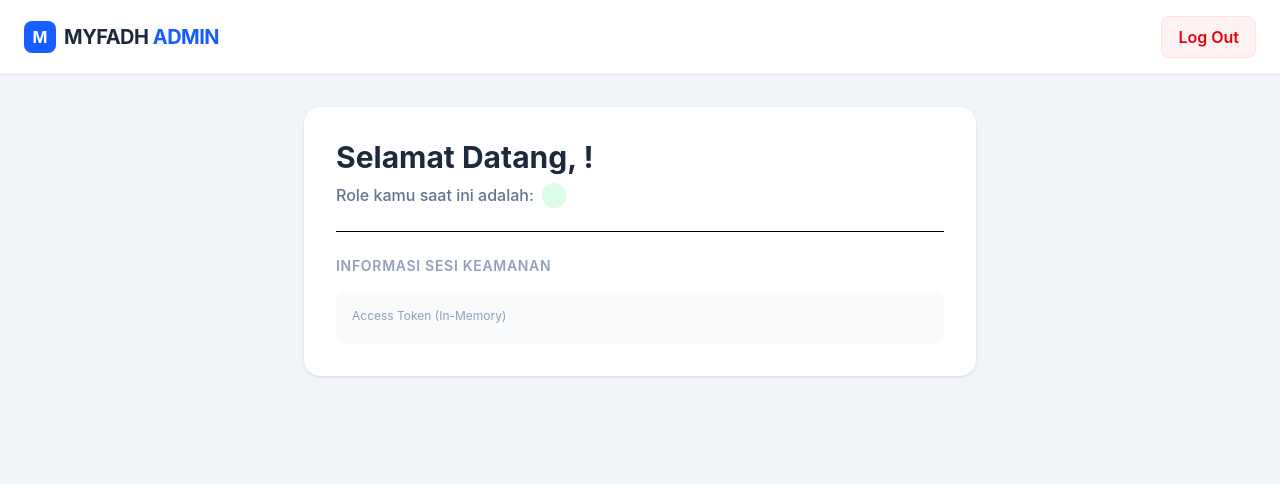
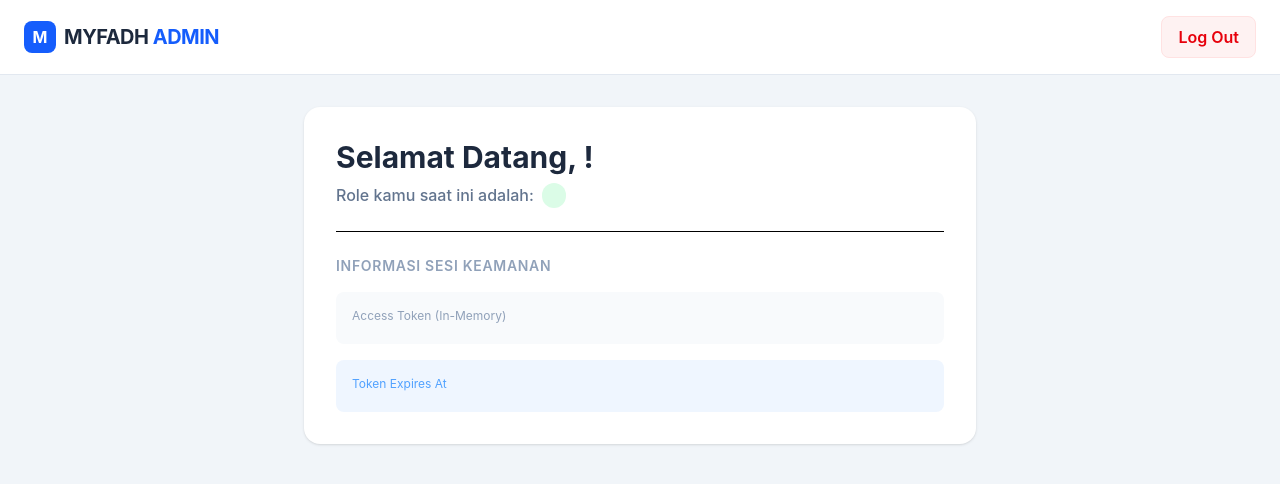
Before and after one commit to afadholi1/login-multi-role, a React app in the folder frontend/: page /dashboard in a window 1280 px wide. Shown: the top 484 px of the page. Built offline with nearby package versions, Linux system fonts and the light colour scheme; no server answers; the HTML template or start-up script is replaced by a standard one.

Commit message:
Feature: Add token expiration display to Dashboard

```diff
--- a/frontend/src/pages/Dashboard.jsx
+++ b/frontend/src/pages/Dashboard.jsx
@@ -7,6 +7,7 @@ import Navbar from "../components/Navbar";
 const Dashboard = () => {
   const [name, setName] = useState("");
   const [token, setToken] = useState("");
+  const [expire, setExpire] = useState("");
   const [role, setRole] = useState("");
   const navigate = useNavigate();
 
@@ -24,9 +25,10 @@ const Dashboard = () => {
       setToken(newToken);
       setName(decoded.username);
       setRole(decoded.role);
+      setExpire(decoded.exp);
     } catch (error) {
       if (error.response) {
-        navigate("/");
+        navigate("/"); // Jika gagal refresh (tidak ada cookie), tendang ke Login
       }
     }
   }, [navigate]);
@@ -36,10 +38,8 @@ const Dashboard = () => {
 
     const fetchData = async () => {
       try {
-        // Panggil fungsi refreshToken kita
         await refreshToken();
       } catch (error) {
-        // Error sudah ditangani di dalam refreshToken (navigate ke "/")
         console.error("Authentication failed", error);
       }
     };
@@ -51,7 +51,7 @@ const Dashboard = () => {
     return () => {
       isMounted = false;
     };
-  }, [refreshToken]); //
+  }, [refreshToken]);
 
   return (
     <div className="min-h-screen bg-slate-100">
@@ -61,6 +61,9 @@ const Dashboard = () => {
           <h1 className="text-3xl font-bold text-slate-800 mb-2">
             Selamat Datang, <span className="text-blue-600">{name}</span>!
           </h1>
+          {/* <p className="text-slate-600">
+            Kamu berhasil login menggunakan sistem JWT yang aman.
+          </p> */}
           <p className="text-slate-500 mb-6 font-medium">
             Role kamu saat ini adalah:
             <span
@@ -83,6 +86,18 @@ const Dashboard = () => {
                   {token}
                 </p>
               </div>
+
+              <div className="bg-blue-50 p-4 rounded-lg">
+                <p className="text-xs text-blue-400 mb-1">Token Expires At</p>
+                {expire && (
+                  <p className="text-sm font-semibold text-blue-700">
+                    {new Date(expire * 1000).toLocaleString("id-ID", {
+                      dateStyle: "medium",
+                      timeStyle: "short",
+                    })}
+                  </p>
+                )}
+              </div>
             </div>
           </div>
         </div>
```
